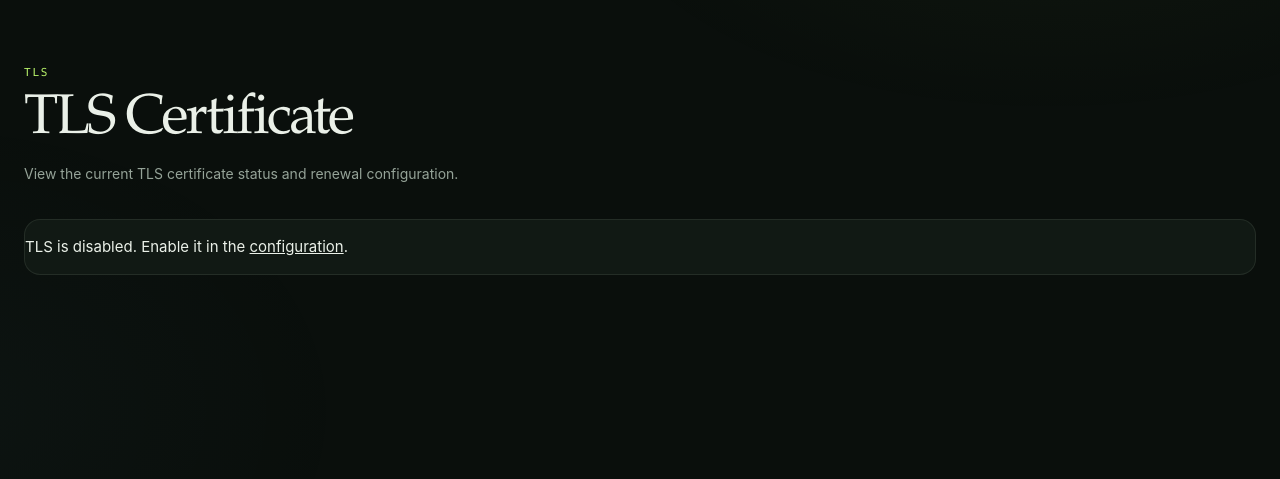
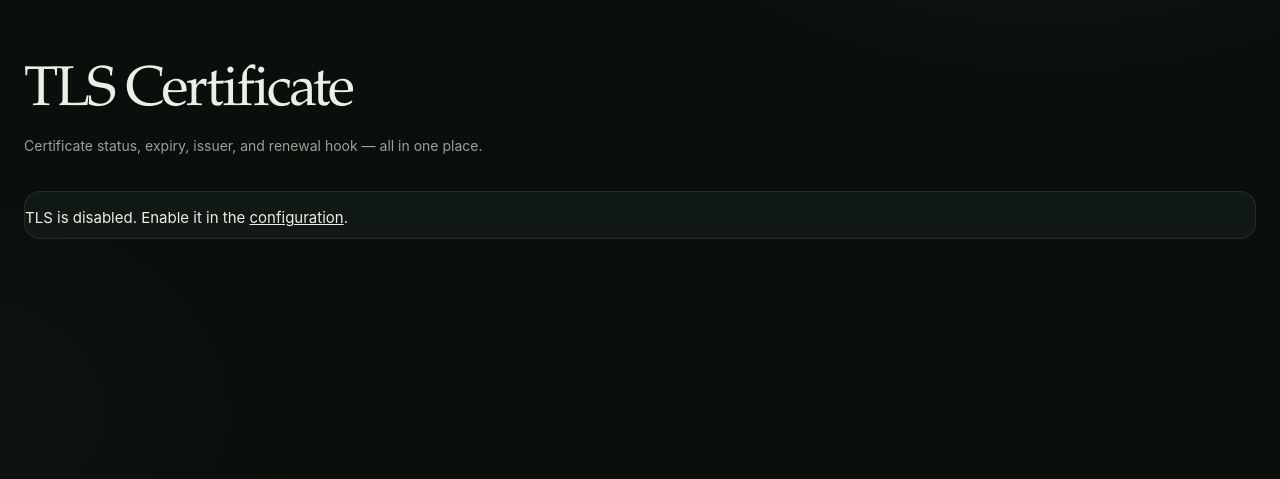
Before and after one commit to patpadgett/warden, a Python web app: template warden/templates/tls.html in a window 1280 px wide. Shown: the part 69-548 px from the top of the page. Run offline with Jinja, Linux system fonts and the light colour scheme; the template is opened without the code that fills it, so the values that code supplies are empty.

Commit message:
tls page: layout (eyebrow removed, spacing), clarify (subhead, label), polish (grouping)

```diff
--- a/warden/templates/tls.html
+++ b/warden/templates/tls.html
@@ -3,15 +3,18 @@
 {% block content %}
 <section class="page-heading">
   <div>
-    <p class="eyebrow">TLS</p>
     <h1>TLS Certificate</h1>
-    <p class="subhead">View the current TLS certificate status and renewal configuration.</p>
+    <p class="subhead">Certificate status, expiry, issuer, and renewal hook — all in one place.</p>
   </div>
 </section>
 
-<div class="card">
+<div class="card tls-card">
+  <style>
+  .tls-card p { margin-bottom: 0.6rem; line-height: 1.4; }
+  .tls-card strong { display: inline-block; min-width: 7rem; }
+  </style>
   {% if tls.certificate %}
-    <p><strong>Status:</strong> {% if tls.certificate.expired %}<span class="tls-warn">expired</span>{% else %}<strong>valid</strong>{% endif %}</p>
+    <p><strong>State:</strong> {% if tls.certificate.expired %}<span class="tls-warn">expired</span>{% else %}<strong>valid</strong>{% endif %}</p>
     <p><strong>Expires:</strong> {{ tls.certificate.not_after|absolute_time }} ({{ tls.certificate.days_left|round|int }} days left)</p>
     <p><strong>Issuer:</strong> {{ tls.certificate.issuer }}</p>
     <p><strong>Renewal:</strong> {% if tls.renew_command %}auto ({{ tls.renew_command }}){% else %}manual{% endif %}</p>
```
